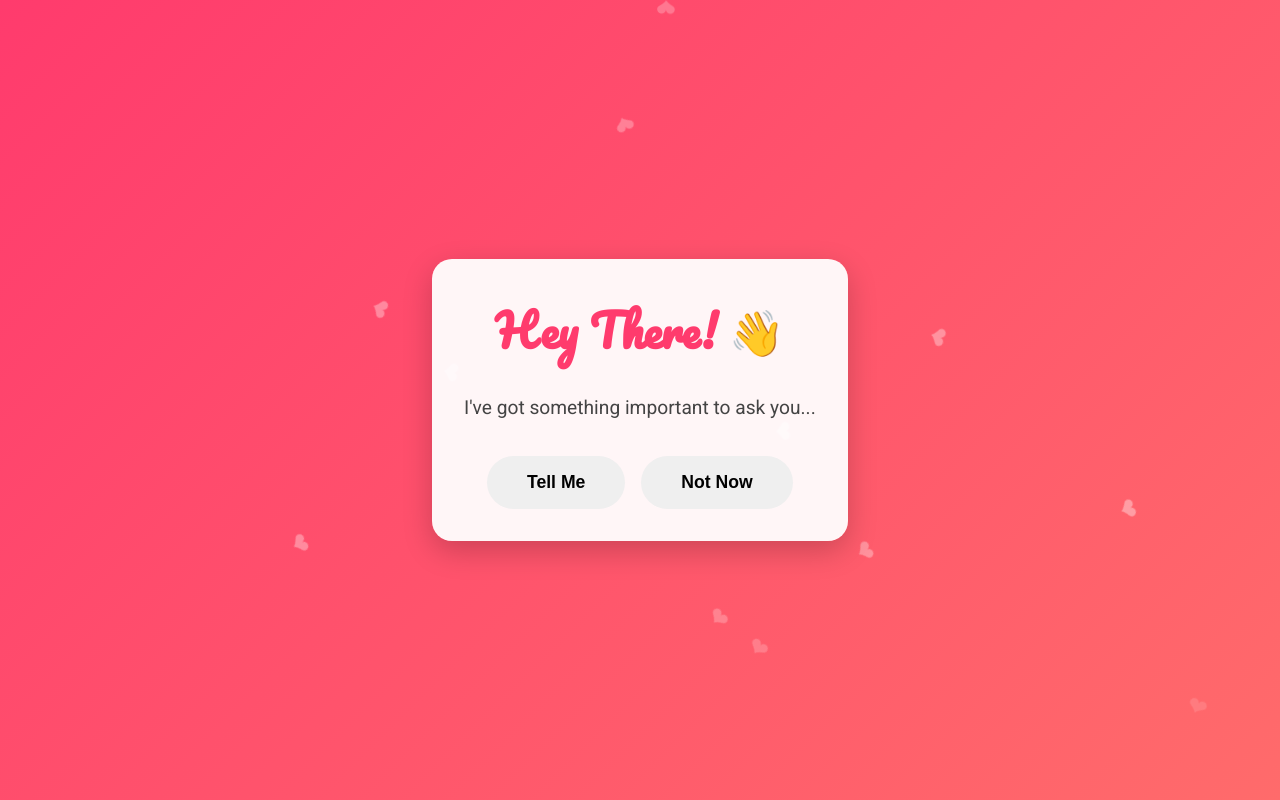
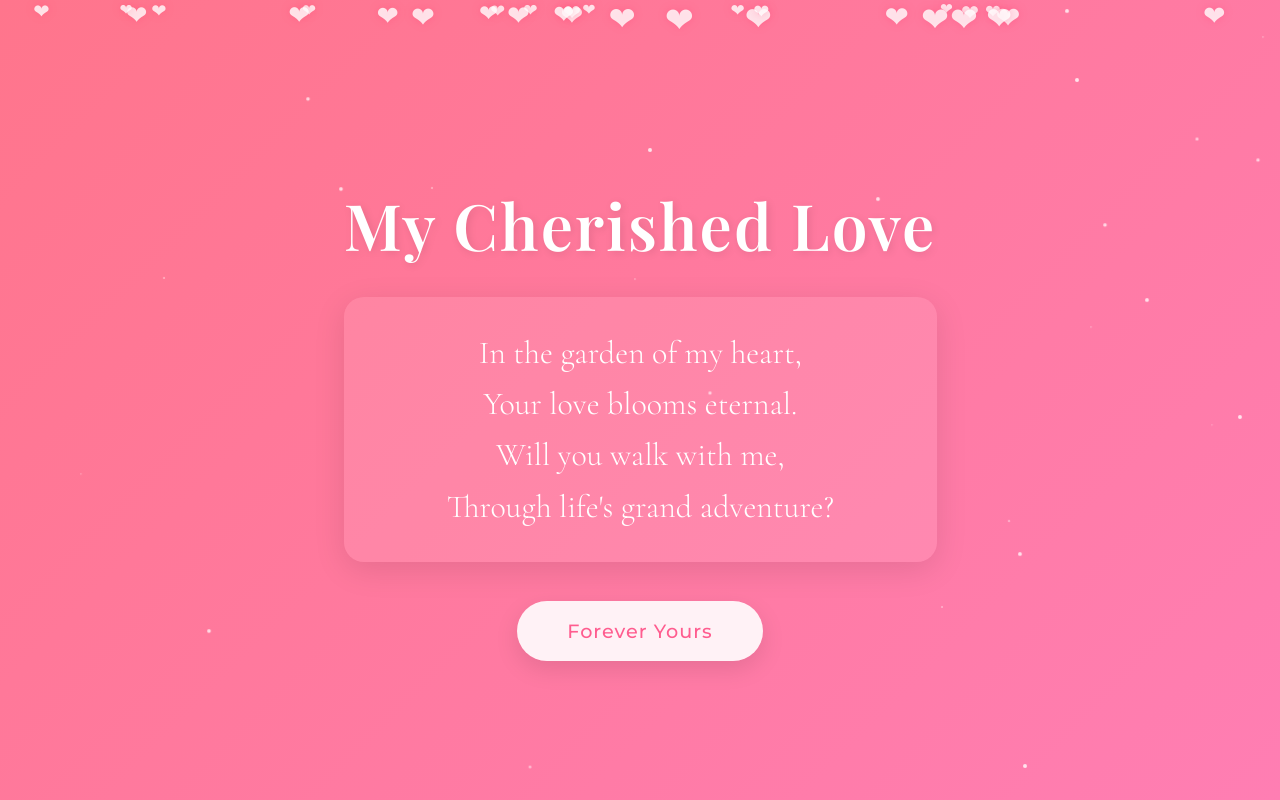
Before and after one commit to sanchit955/Valentines, a plain HTML site: page index.html in a window 1280 px wide. Drawn offline with nearby package versions, Linux system fonts and the light colour scheme.

Commit message:
Add files via upload

```diff
--- a/index.html
+++ b/index.html
@@ -3,208 +3,244 @@
 <head>
     <meta charset="UTF-8">
     <meta name="viewport" content="width=device-width, initial-scale=1.0">
-  <title>Valentine's Proposal</title>
-  <link rel="stylesheet" href="https://fonts.googleapis.com/css2?family=Pacifico&family=Roboto:wght@400;700&display=swap">
+    <title>Elegant Valentine's Declaration</title>
     <style>
-
         body {
             margin: 0;
             height: 100vh;
             display: flex;
             justify-content: center;
             align-items: center;
-      background: linear-gradient(135deg, #ff3b6d, #ff6b6b);
-      font-family: 'Roboto', sans-serif;
+            background: linear-gradient(135deg, #ff758c 0%, #ff7eb3 100%);
+            font-family: 'Cormorant Garamond', serif;
             overflow: hidden;
+            position: relative;
         }
 
+        .container {
+            text-align: center;
+            position: relative;
+            z-index: 2;
+            opacity: 0;
+            transform: translateY(20px);
+            animation: fadeInUp 1s cubic-bezier(0.23, 1, 0.32, 1) forwards;
+            animation-delay: 0.5s;
+        }
+
+        h1 {
+            font-size: 4em;
+            color: #ffffff;
+            margin-bottom: 30px;
+            font-weight: 600;
+            letter-spacing: 2px;
+            text-shadow: 2px 2px 8px rgba(0,0,0,0.1);
+            font-family: 'Playfair Display', serif;
+            transform: translateY(20px);
+            opacity: 0;
+            animation: textFloat 3s ease-in-out infinite, fadeInUp 0.8s ease-out forwards;
+            animation-delay: 1s;
+        }
+
+        .message {
+            font-size: 2em;
+            color: #fff;
+            max-width: 600px;
+            margin: 0 auto;
+            line-height: 1.6;
+            font-weight: 300;
+            padding: 30px;
+            background: rgba(255, 255, 255, 0.1);
+            backdrop-filter: blur(10px);
+            border-radius: 20px;
+            box-shadow: 0 8px 32px rgba(0,0,0,0.1);
+            transform: scale(0.95);
+            opacity: 0;
+            animation: scaleUp 0.8s cubic-bezier(0.175, 0.885, 0.32, 1.275) forwards;
+            animation-delay: 1.2s;
+        }
 
         .hearts {
+            position: fixed;
+            width: 100%;
+            height: 100%;
+            pointer-events: none;
+            z-index: 1;
+        }
+
+        .heart {
+            position: absolute;
+            color: rgba(255, 255, 255, 0.8);
+            animation: fall 6s linear infinite, float 4s ease-in-out infinite;
+            filter: drop-shadow(0 0 4px rgba(255, 50, 100, 0.3));
+        }
+
+        @keyframes fall {
+            0% { transform: translateY(-100vh) rotate(0deg); }
+            100% { transform: translateY(100vh) rotate(720deg); }
+        }
+
+        @keyframes float {
+            0%, 100% { transform: translateX(0px); }
+            50% { transform: translateX(40px); }
+        }
+
+        @keyframes fadeInUp {
+            to {
+                opacity: 1;
+                transform: translateY(0);
+            }
+        }
+
+        @keyframes scaleUp {
+            to {
+                opacity: 1;
+                transform: scale(1);
+            }
+        }
+
+        @keyframes textFloat {
+            0%, 100% { transform: translateY(0); }
+            50% { transform: translateY(-10px); }
+        }
+
+        button {
+            padding: 18px 50px;
+            font-size: 1.2em;
+            background: rgba(255, 255, 255, 0.9);
+            color: #ff5d8f;
+            border: none;
+            border-radius: 50px;
+            cursor: pointer;
+            transition: all 0.4s cubic-bezier(0.215, 0.61, 0.355, 1);
+            margin-top: 40px;
+            font-family: 'Montserrat', sans-serif;
+            font-weight: 500;
+            letter-spacing: 1px;
+            backdrop-filter: blur(4px);
+            box-shadow: 0 8px 24px rgba(0,0,0,0.1);
+            transform: translateY(20px);
+            opacity: 0;
+            animation: fadeInUp 0.8s ease-out forwards;
+            animation-delay: 1.5s;
+        }
+
+        button:hover {
+            transform: translateY(-3px) scale(1.05);
+            box-shadow: 0 12px 32px rgba(0,0,0,0.15);
+            background: rgba(255, 255, 255, 1);
+        }
+
+        .sparkles {
             position: absolute;
             width: 100%;
             height: 100%;
             pointer-events: none;
         }
 
-    .heart {
+        .sparkle {
             position: absolute;
-      opacity: 0;
-      animation: float 6s infinite linear;
+            width: 4px;
+            height: 4px;
+            background: rgba(255, 255, 255, 0.8);
+            border-radius: 50%;
+            animation: sparkle 2s infinite;
         }
 
-    .heart::before {
-      content: '❤';
-      color: rgba(255, 255, 255, 0.4);
-      font-size: 24px;
+        @keyframes sparkle {
+            0% { opacity: 0; transform: scale(0); }
+            50% { opacity: 1; transform: scale(1); }
+            100% { opacity: 0; transform: scale(0); }
         }
 
+        @media (max-width: 768px) {
+            h1 { font-size: 2.5em; }
+            .message { font-size: 1.4em; padding: 20px; }
+            button { padding: 15px 35px; }
+        }
+    </style>
+    <link href="https://fonts.googleapis.com/css2?family=Playfair+Display:wght@600&family=Cormorant+Garamond:wght@300;500&family=Montserrat:wght@500&display=swap" rel="stylesheet">
+</head>
+<body>
+    <div class="hearts" id="hearts"></div>
+    <div class="sparkles" id="sparkles"></div>
 
-    .initial-screen {
-      text-align: center;
-      padding: 2rem;
-      background: rgba(255, 255, 255, 0.95);
-      border-radius: 20px;
-      box-shadow: 0 10px 30px rgba(0, 0, 0, 0.2);
-      transform: scale(0);
-      animation: popIn 0.8s cubic-bezier(0.68, -0.55, 0.27, 1.55) forwards;
+    <div class="container">
+        <h1>My Cherished Love</h1>
+        <p class="message">
+            In the garden of my heart,<br>
+            Your love blooms eternal.<br>
+            Will you walk with me,<br>
+            Through life's grand adventure?
+        </p>
+        <button onclick="celebrate()">Forever Yours</button>
+    </div>
+
+    <script src="https://cdn.jsdelivr.net/npm/canvas-confetti@1.5.1/dist/confetti.browser.min.js"></script>
+    <script>
+        // Create animated elements
+        function createElements() {
+            // Hearts
+            const heartsContainer = document.getElementById('hearts');
+            for (let i = 0; i < 30; i++) {
+                const heart = document.createElement('div');
+                heart.innerHTML = '❤';
+                heart.className = 'heart';
+                heart.style.left = Math.random() * 100 + 'vw';
+                heart.style.animationDelay = Math.random() * 3 + 's';
+                heart.style.fontSize = Math.random() * 20 + 15 + 'px';
+                heartsContainer.appendChild(heart);
             }
 
-
-    .card {
-      display: none;
-      background: rgba(255, 255, 255, 0.95);
-      padding: 2.5rem;
-      border-radius: 20px;
-      box-shadow: 0 10px 30px rgba(0, 0, 0, 0.2);
-      text-align: center;
-      max-width: 500px;
-      transform: scale(0);
-      animation: popIn 0.8s cubic-bezier(0.68, -0.55, 0.27, 1.55) forwards;
+            // Sparkles
+            const sparklesContainer = document.getElementById('sparkles');
+            for (let i = 0; i < 50; i++) {
+                const sparkle = document.createElement('div');
+                sparkle.className = 'sparkle';
+                sparkle.style.left = Math.random() * 100 + 'vw';
+                sparkle.style.top = Math.random() * 100 + 'vh';
+                sparkle.style.animationDelay = Math.random() * 2 + 's';
+                sparklesContainer.appendChild(sparkle);
+            }
         }
 
-    h1 {
-      font-family: 'Pacifico', cursive;
-      color: #ff3b6d;
-      font-size: 2.8rem;
-      margin: 0 0 1.5rem 0;
+        // Celebration effect
+        function celebrate() {
+            // Confetti effect
+            confetti({
+                particleCount: 150,
+                spread: 100,
+                origin: { y: 0.6 },
+                colors: ['#ffffff', '#ffb3c6', '#ff758c']
+            });
+
+            // Add ripple effect
+            document.body.style.overflow = 'hidden';
+            const ripple = document.createElement('div');
+            ripple.style.cssText = `
+                position: absolute;
+                width: 100%;
+                height: 100%;
+                background: radial-gradient(circle, rgba(255,255,255,0.4) 0%, transparent 70%);
+                animation: ripple 1.2s cubic-bezier(0.23, 1, 0.32, 1);
+            `;
+
+            document.body.appendChild(ripple);
+            setTimeout(() => ripple.remove(), 1200);
         }
 
-    p {
-      font-size: 1.2rem;
-      line-height: 1.6;
-      color: #444;
-      margin: 1.5rem 0;
-    }
-
-    .buttons {
-      margin-top: 2rem;
-      display: flex;
-      gap: 1rem;
-      justify-content: center;
-    }
-
-    button {
-      padding: 1rem 2.5rem;
-      border: none;
-      border-radius: 30px;
-      font-size: 1.1rem;
-      cursor: pointer;
-      transition: all 0.3s ease;
-      font-weight: 700;
-    }
-
-    #yesBtn {
-      background: #ff3b6d;
-      color: white;
-    }
-
-    #yesBtn:hover {
-      background: #ff1a4d;
-      transform: scale(1.05);
-      box-shadow: 0 5px 15px rgba(255, 59, 109, 0.4);
-    }
-
-    #noBtn {
-      background: #f0f0f0;
-      color: #666;
-    }
-
-    #noBtn:hover {
-      background: #e0e0e0;
-      transform: scale(1.05);
-    }
-
-    @keyframes popIn {
-      0% { transform: scale(0); }
-      80% { transform: scale(1.1); }
-      100% { transform: scale(1); }
-    }
-
-    @keyframes float {
-      0% {
-        opacity: 0;
-        transform: translateY(100vh) rotate(0deg);
-      }
-      20% { opacity: 1; }
-      100% {
-        opacity: 0;
-        transform: translateY(-100vh) rotate(360deg);
-      }
-    }
-  </style>
-</head>
-<body>
-
-  <div class="hearts" id="hearts"></div>
-
-
-  <div class="initial-screen">
-    <h1>Hey There! 👋</h1>
-    <p>I've got something important to ask you...</p>
-    <div class="buttons">
-      <button id="initialYes">Tell Me</button>
-      <button id="initialNo">Not Now</button>
-    </div>
-  </div>
-
-
-  <div class="card">
-    <h1>Will You Be My Valentine?</h1>
-    <p>Hey <span id="name"></span>,</p>
-    <p>In the algorithm of life, you're my optimal solution.<br>
-    I want to compile a future with you ❤️</p>
-    <div class="buttons">
-      <button id="finalYes">Yes, Absolutely! 💻❤️</button>
-      <button id="finalNo">Syntax Error😵‍💫</button>
-    </div>
-  </div>
-
-  <script>
-
-    function createHearts() {
-      const heartsContainer = document.getElementById('hearts');
-      for (let i = 0; i < 20; i++) {
-        const heart = document.createElement('div');
-        heart.className = 'heart';
-        heart.style.left = Math.random() * 100 + '%';
-        heart.style.animationDelay = Math.random() * 5 + 's';
-        heartsContainer.appendChild(heart);
-      }
-    }
-    createHearts();
-
-
-    document.getElementById('initialYes').addEventListener('click', () => {
-      document.querySelector('.initial-screen').style.display = 'none';
-      document.querySelector('.card').style.display = 'block';
+        // Mouse interaction
+        document.addEventListener('mousemove', (e) => {
+            const trail = document.createElement('div');
+            trail.className = 'sparkle';
+            trail.style.left = e.clientX + 'px';
+            trail.style.top = e.clientY + 'px';
+            trail.style.animation = 'sparkle 0.8s forwards';
+            document.body.appendChild(trail);
+            setTimeout(() => trail.remove(), 800);
         });
 
-
-    function setupNoButton(button) {
-      button.addEventListener('mousemove', (e) => {
-        const rect = button.getBoundingClientRect();
-        const buttonCenterX = rect.left + rect.width/2;
-        const buttonCenterY = rect.top + rect.height/2;
-        const distance = Math.hypot(e.clientX - buttonCenterX, e.clientY - buttonCenterY);
-
-        if (distance < 100) {
-          const newX = Math.random() * (window.innerWidth - button.offsetWidth);
-          const newY = Math.random() * (window.innerHeight - button.offsetHeight);
-          button.style.position = 'absolute';
-          button.style.left = `${newX}px`;
-          button.style.top = `${newY}px`;
-        }
-      });
-    }
-
-
-    setupNoButton(document.getElementById('initialNo'));
-    setupNoButton(document.getElementById('finalNo'));
-
-
-    document.getElementById('finalYes').addEventListener('click', () => {
-      alert('💖 Compiling happiness... 100% complete! You just made my heart skip a beat! 💖');
-    });
+        // Initialize
+        createElements();
     </script>
 </body>
 </html>
```
Lines whose indentation alone changed are shown as unchanged.
